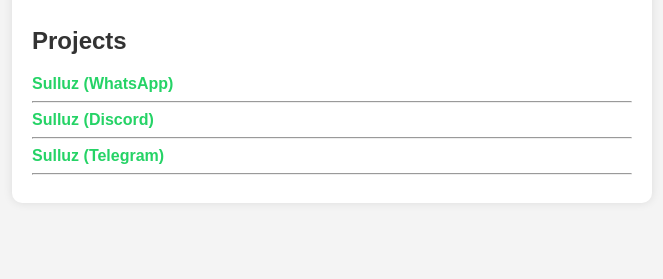
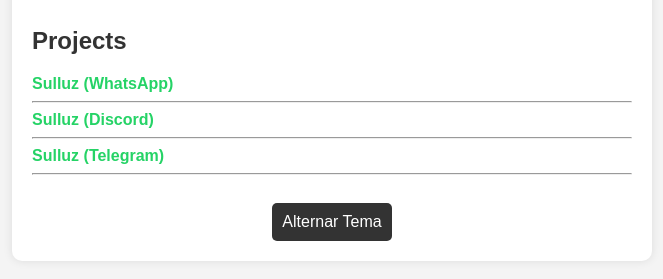
Before and after one commit to Naylor-C/Sulluz, a plain HTML site: page index.html in a window 1280 px wide. Shown: the part 859-1138 px from the top of the page, without its empty margins (308-971 px from the left). Before the commit the page ends 1112 px from the top, so only its background shows below. Drawn offline with Linux system fonts and the light colour scheme.

Commit message:
Update index.html

```diff
--- a/index.html
+++ b/index.html
@@ -24,6 +24,7 @@
             <a href="https://github.com/Naylor-C/Sulluz-Telegram" target="_blank">Sulluz (Telegram)</a>
             <hr>
         </div>
+        <button class="theme-toggle" onclick="toggleTheme()">Alternar Tema</button>
     </div>
 </body>
 </html>
```
